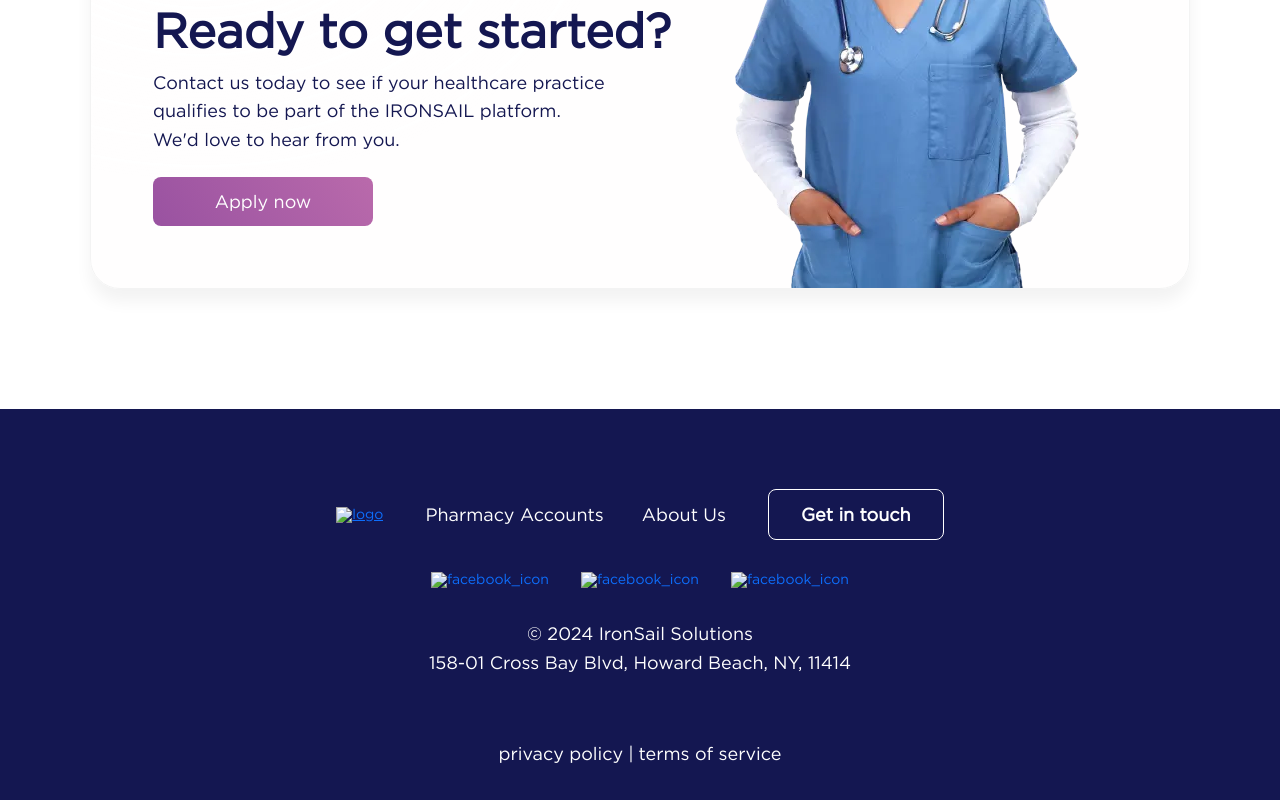
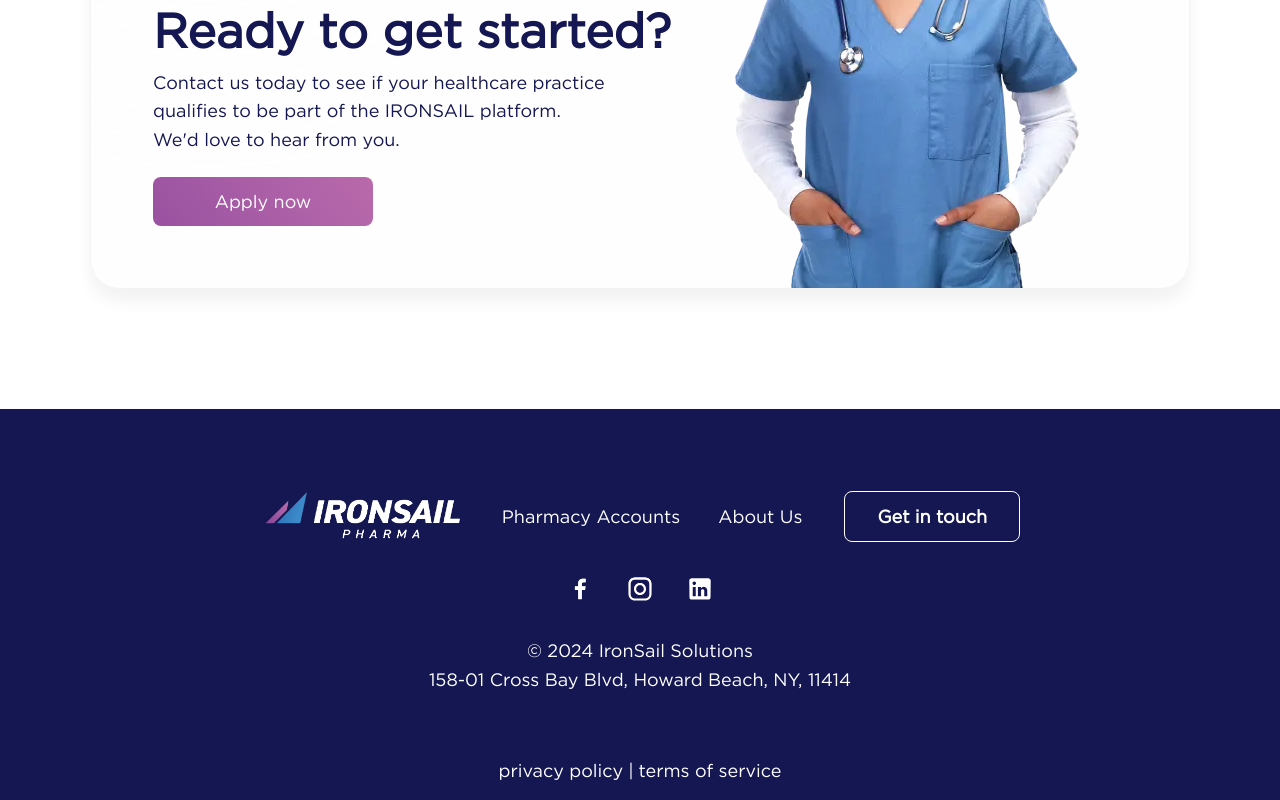
Before and after one commit to ArtemUholkov/ironsailpharma, a plain HTML site: page index.html in a window 1280 px wide. Shown: the part 5804-6604 px from the top of the page. Drawn offline with nearby package versions, Linux system fonts and the light colour scheme; the site is published under a folder, as on GitHub Pages, so addresses that start at the root find nothing; a script that the page names is missing.

```diff
--- a/index.html
+++ b/index.html
@@ -550,9 +550,7 @@
     <footer>
       <div class="footer_wrapper" data-aos="fade-up">
         <div class="footer_links_wrapper">
-          <a href="/"
-            ><img src="/img/footer/footlogo.png" alt="logo" class="footer_logo_image"
-          /></a>
+          <a href="/"><img src="img/footer/footlogo.png" alt="logo" class="footer_logo_image" /></a>
           <ul class="footer_nav_menu">
             <li class="footer_nav_link">
               <a href="/pharmacy-accounts/" class="footer_exact_link">Pharmacy Accounts</a>
@@ -568,16 +566,16 @@
         </div>
         <div class="footer_socials_wrapper">
           <a href="https://www.facebook.com/ironsailsolutions/" target="_blank" class="fb_icon_link"
-            ><img class="footer_social" src="../img/footer/Facebook.svg" alt="facebook_icon"
+            ><img class="footer_social" src="img/footer/Facebook.svg" alt="facebook_icon"
           /></a>
           <a href="https://www.instagram.com/ironsail/" target="_blank" class="inst_icon_link"
-            ><img class="footer_social" src="../img/footer/Instagram.svg" alt="facebook_icon"
+            ><img class="footer_social" src="img/footer/Instagram.svg" alt="facebook_icon"
           /></a>
           <a
             href="https://www.linkedin.com/company/ironsail/"
             target="_blank"
             class="linkedin_icon_link"
-            ><img class="footer_social" src="../img/footer/LinkedIn.svg" alt="facebook_icon"
+            ><img class="footer_social" src="img/footer/LinkedIn.svg" alt="facebook_icon"
           /></a>
         </div>
         <div class="footer_texts_wrapper">
```
